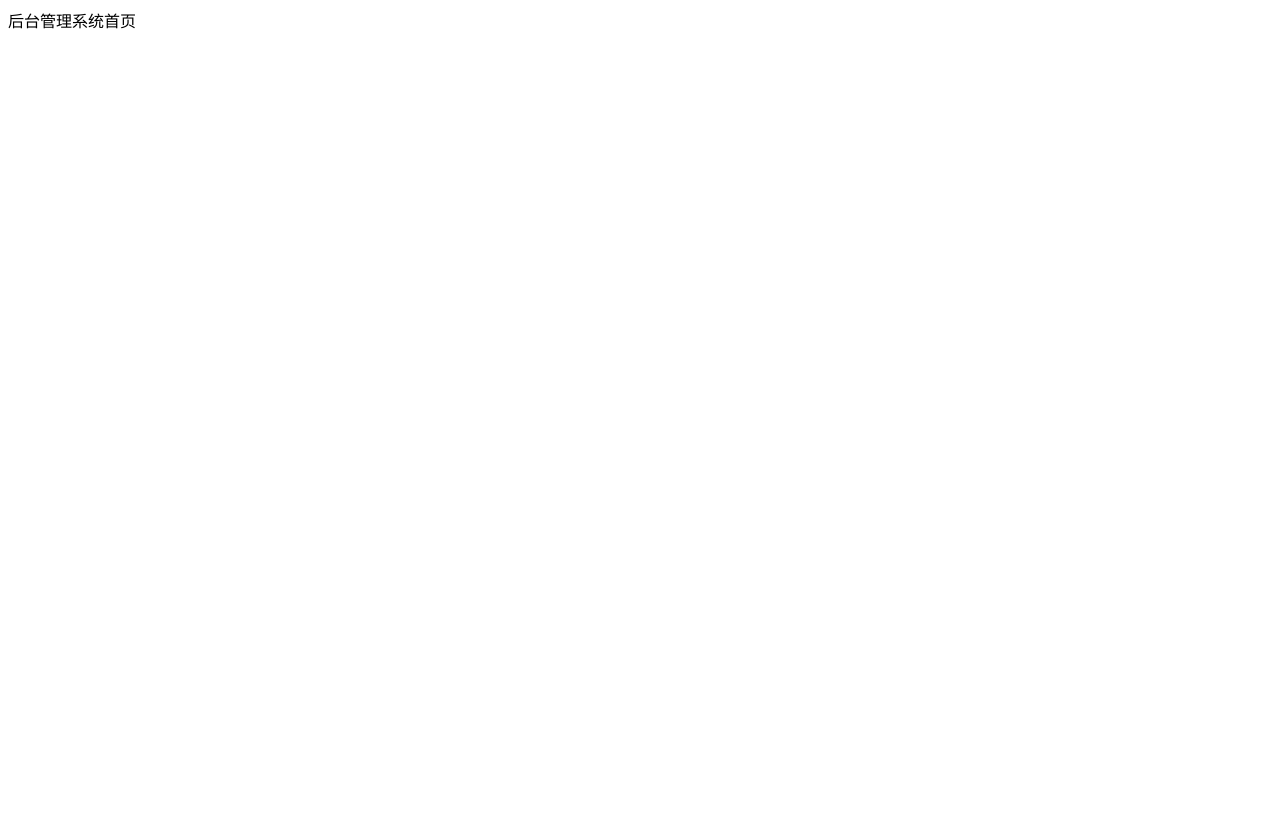
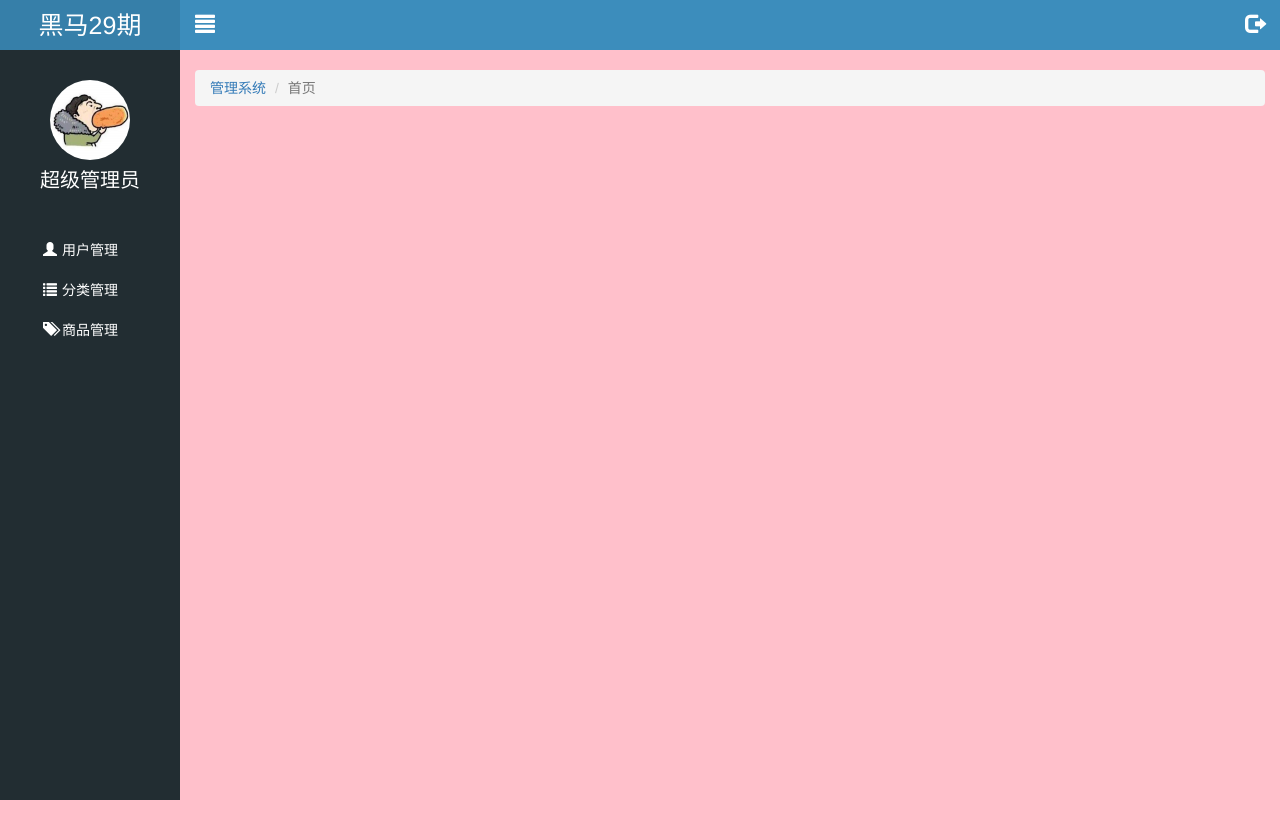
Before and after one commit to zysdyb/letaolianxi, a website: page public/back/index.html in a window 1280 px wide. Before the commit the page ends 800 px from the top, so only its background shows below. Drawn offline with Linux system fonts and the light colour scheme.

Commit message:
全局公共样式完成

```diff
--- a/public/back/css/common.css
+++ b/public/back/css/common.css
@@ -1,3 +1,16 @@
+ul{
+  list-style: none;
+  padding: 0;
+  margin: 0;
+}
+
+a:link,
+a:visited,
+a:hover,
+a:active{
+  text-decoration: none;
+}
+
 .body_bg{
   background-color: #222d32;
 }
@@ -11,3 +24,91 @@
 .mt_150{
   margin-top: 150px;
 }
+.mt_20{
+  margin-top: 20px;
+}
+.lt_aside{
+  position: fixed;
+  width: 180px;
+  height: 100%;
+  left: 0;
+  top: 0;
+  background-color: #222d32;
+  z-index: 999;
+}
+.lt_aside .brand{
+  width: 180px;
+  height: 50px;
+  line-height: 50px;
+  text-align: center;
+  font-size: 25px;
+  background-color: #367FA9;
+}
+.lt_aside .brand a{
+  color: #fff;
+}
+
+.lt_aside .user{
+  padding-top: 30px;
+  width: 180px;
+  height: 180px;
+}
+.lt_aside .user img{
+  width: 80px;
+  height: 80px;
+  border-radius: 50%;
+  display: block;
+  margin: 0 auto;
+}
+.lt_aside .user p{
+  color: #fff;
+  font-size: 20px;
+  height: 40px;
+  line-height: 40px;
+  text-align: center;
+}
+.lt_aside .nav li a{
+  display: block;
+  height: 40px;
+  line-height: 40px;
+  color: #fff;
+  padding-left: 40px;
+  border-left: 3px solid transparent;
+}
+.lt_aside .nav li a.current{
+  background-color: #1D1F21;
+  border-left: 3px solid #006699;
+}
+.lt_aside .nav li a i{
+  margin-right: 5px;
+}
+.lt_aside .nav li .child{
+  display: none;
+}
+.lt_aside .nav li .child a{
+  padding-left: 60px;
+}
+.lt_main {
+  height: 1000px;
+  padding-left: 180px;
+  padding-top: 50px;
+  background-color: pink;
+}
+.lt_topbar{
+ position: fixed;
+ left: 0;
+ top: 0;
+ width: 100%;
+ height: 50px;
+ background-color: #3C8DBC;
+ padding-left: 180px;
+}
+.lt_topbar  .icon_left,
+.lt_topbar  .icon_right{
+  width: 50px;
+  height: 50px;
+  line-height: 50px;
+  text-align: center;
+  color: #fff;
+  font-size: 20px;
+}
--- a/public/back/index.html
+++ b/public/back/index.html
@@ -5,10 +5,59 @@
   <meta name="viewport" content="width=device-width, initial-scale=1.0">
   <meta http-equiv="X-UA-Compatible" content="ie=edge">
   <title>Document</title>
+  <link rel="stylesheet" href="./lib/bootstrap/css/bootstrap.css">
+  <link rel="stylesheet" href="./lib/bootstrap-validator/css/bootstrapValidator.min.css">
+  <link rel="stylesheet" href="./lib/nprogress/nprogress.css">
+  <link rel="stylesheet" href="./css/common.css">
 </head>
 <body>
 
-  <div> 后台管理系统首页 </div>
+  <div class="lt_aside">
+     <div class="brand">
+       <a href="#">黑马29期</a>
+     </div>
+
+     <div class="user">
+       <img src="./images/f1ec5e2a-e255-4df0-b333-d7311342fe81.jpg" alt="">
+       <p>超级管理员</p>
+     </div>
+
+     <div class="nav">
+       <ul>
+         <li><a href="user.html"><i class="glyphicon glyphicon-user"></i><span>用户管理</span></a></li>
+         <li>
+           <a href="javascript:;"><i class="glyphicon glyphicon-list"></i><span>分类管理</span></a>
+           <div class="child">
+             <a href="first.html">一级分类</a>
+             <a href="second.html">二级分类</a>
+           </div>
+         </li>
+         <li><a href="product.html"><i class="glyphicon glyphicon-tags"></i><span>商品管理</span></a></li>
+       </ul>
+     </div>
+  </div>
+
+
+  <div class="lt_main">
+     <div class="lt_topbar">
+        <a href="javascript:;" class="icon_left pull-left"><i class="glyphicon glyphicon-align-justify"></i></a>
+        <a href="javascript:;" class="icon_right pull-right"><i class="glyphicon glyphicon-log-out"></i></a>
+     </div>
+
+     <div class="container-fluid">
+        <ol class="breadcrumb mt_20">
+            <li><a href="index.html">管理系统</a></li>
+            <li class="active">首页</li>
+          </ol>
+     </div>
+
+  </div>
+
+<script src="./lib/jquery/jquery.min.js"></script>
+<script src="./lib/bootstrap/js/bootstrap.min.js"></script>
+<script src="./lib/bootstrap-validator/js/bootstrapValidator.min.js"></script>
+<script src="./lib/nprogress/nprogress.js"></script>
+<script src="./js/common.js"></script>
 
 </body>
 </html>
```
Also changed, not shown: public/back/images/default.png (added), public/back/images/f1ec5e2a-e255-4df0-b333-d7311342fe81.jpg (added), public/back/images/none.png (added).
